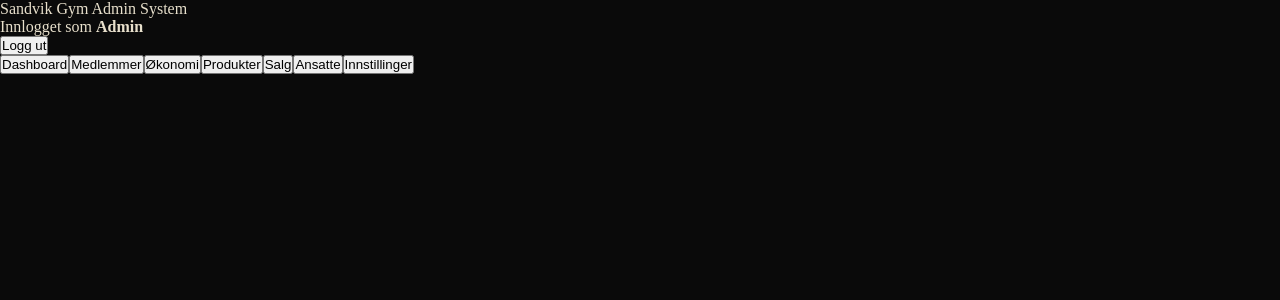
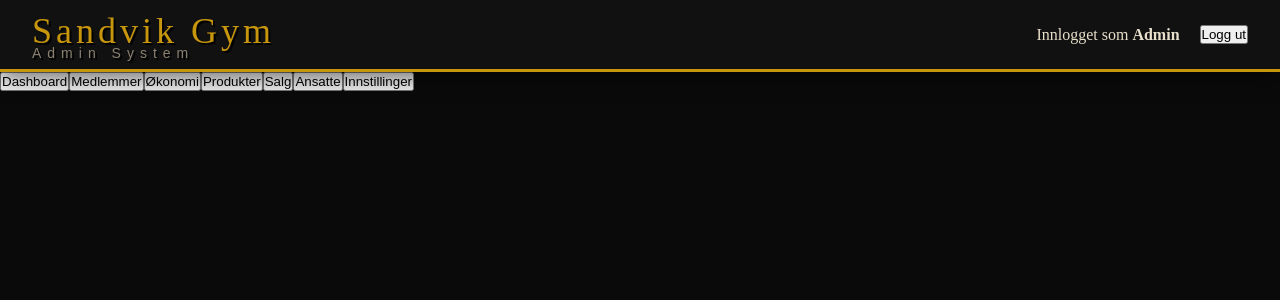
Before and after one commit to nexnic/SandvikaGym, a React (Vite) app: page / in a window 1280 px wide. Shown: the top 300 px of the page. Built offline with nearby package versions, Linux system fonts and the light colour scheme.

Commit message:
building the index CSS

```diff
--- a/src/index.css
+++ b/src/index.css
@@ -187,3 +187,56 @@ body::before {
   background: var(--gold);
   color: var(--black);
 }
+
+/* Header*/
+
+.header {
+  background: var(--dark);
+  border-bottom: 3px solid var(--gold);
+  padding: 0 32px;
+  display: flex;
+  align-items: center;
+  justify-content: space-between;
+  position: sticky;
+  height: 72px;
+  top: 0;
+  z-index: 100;
+  box-shadow: 0 4px 24px rgba(0, 0, 0, 0.6);
+}
+
+.header-logo {
+  font-family: 'Babas Neue', cursive;
+  font-size: 36px;
+  color: var(--gold);
+  letter-spacing: 4px;
+  text-shadow: 2px 2px 0 #000;
+}
+
+.header-logo span {
+  font-size: 14px;
+  color: var(--text-dim);
+  font-family: 'Oswald', sans-serif;
+  letter-spacing: 6px;
+  display: block;
+  line-height: 1;
+  margin-top: -6px;
+}
+.header-user {
+  display: flex;
+  align-items: center;
+  gap: 20px;
+}
+
+.user-badge {
+  font-family: 'Oswald', sans-serif;
+  font-size: 12px;
+  letter-spacing: 2px;
+  color: var(--text-dim);
+  text-transform: uppercase;
+}
+
+.user-badge strong {
+  color: var(--gold);
+  display: block;
+  font-size: 14px;
+}
```
